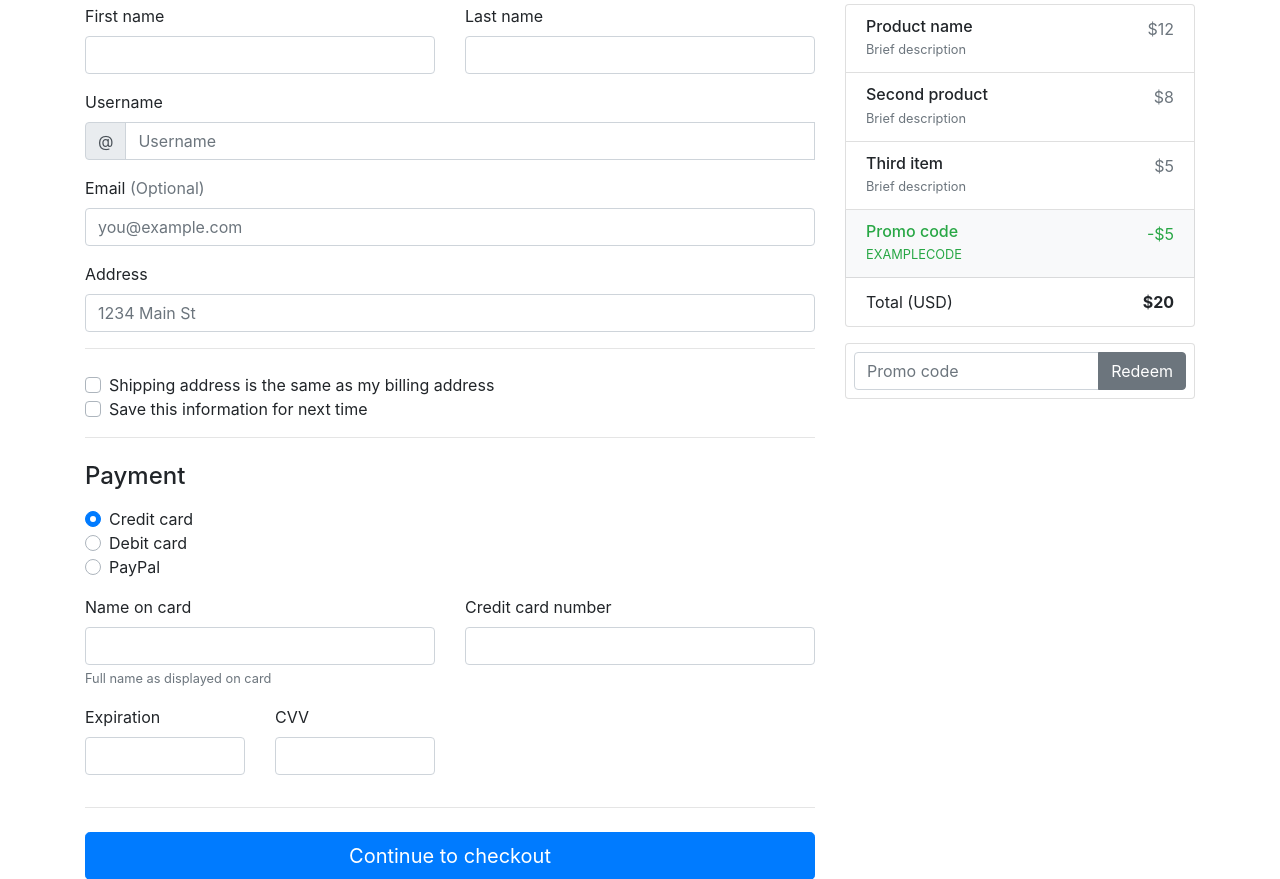
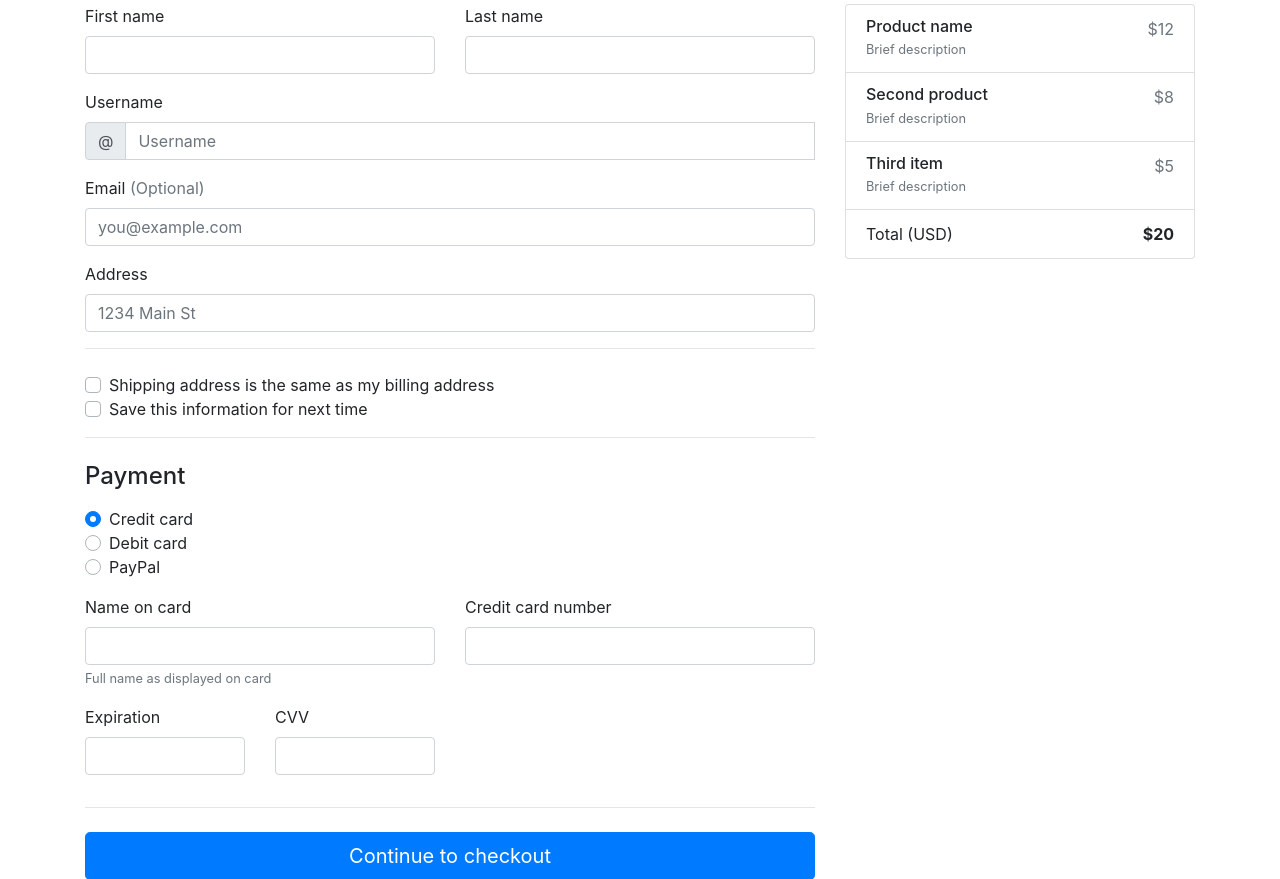
Before and after one commit to LRabuzin/MaketaShop, a Django app: page /maketashop/checkout/ in a window 1280 px wide. Shown: the part 151-1030 px from the top of the page. Run offline with Django 3.2, Linux system fonts and the light colour scheme.

Commit message:
checkout popravljen malo

```diff
--- a/izvorniKod/djangoServer/maketashop/templates/maketashop/checkout.html
+++ b/izvorniKod/djangoServer/maketashop/templates/maketashop/checkout.html
@@ -35,27 +35,11 @@
           </div>
           <span class="text-muted">$5</span>
         </li>
-        <li class="list-group-item d-flex justify-content-between bg-light">
-          <div class="text-success">
-            <h6 class="my-0">Promo code</h6>
-            <small>EXAMPLECODE</small>
-          </div>
-          <span class="text-success">-$5</span>
-        </li>
         <li class="list-group-item d-flex justify-content-between">
           <span>Total (USD)</span>
           <strong>$20</strong>
         </li>
       </ul>
-
-      <form class="card p-2">
-        <div class="input-group">
-          <input type="text" class="form-control" placeholder="Promo code">
-          <div class="input-group-append">
-            <button type="submit" class="btn btn-secondary">Redeem</button>
-          </div>
-        </div>
-      </form>
     </div>
     <div class="col-md-8 order-md-1">
       <h4 class="mb-3">Billing address</h4>
```
